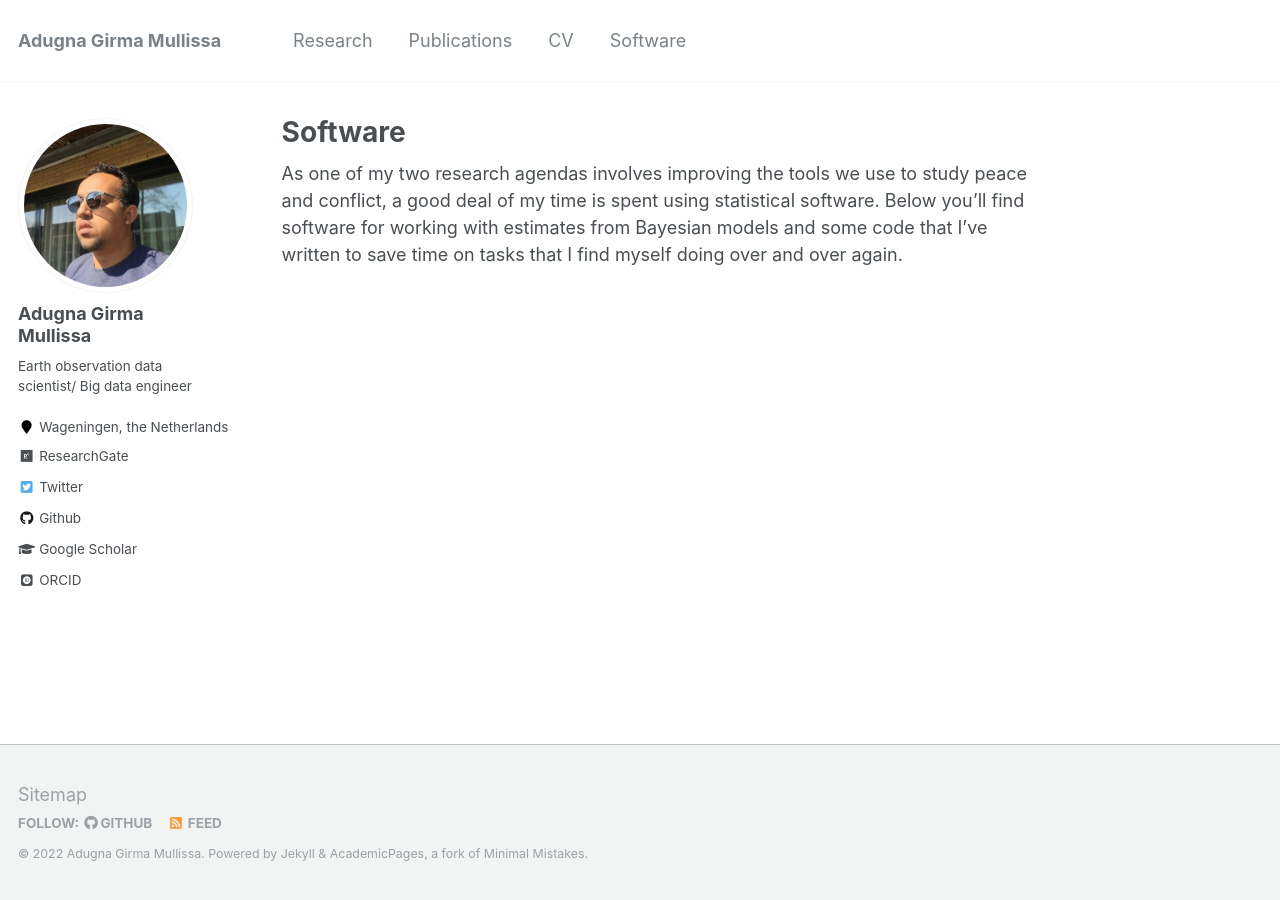
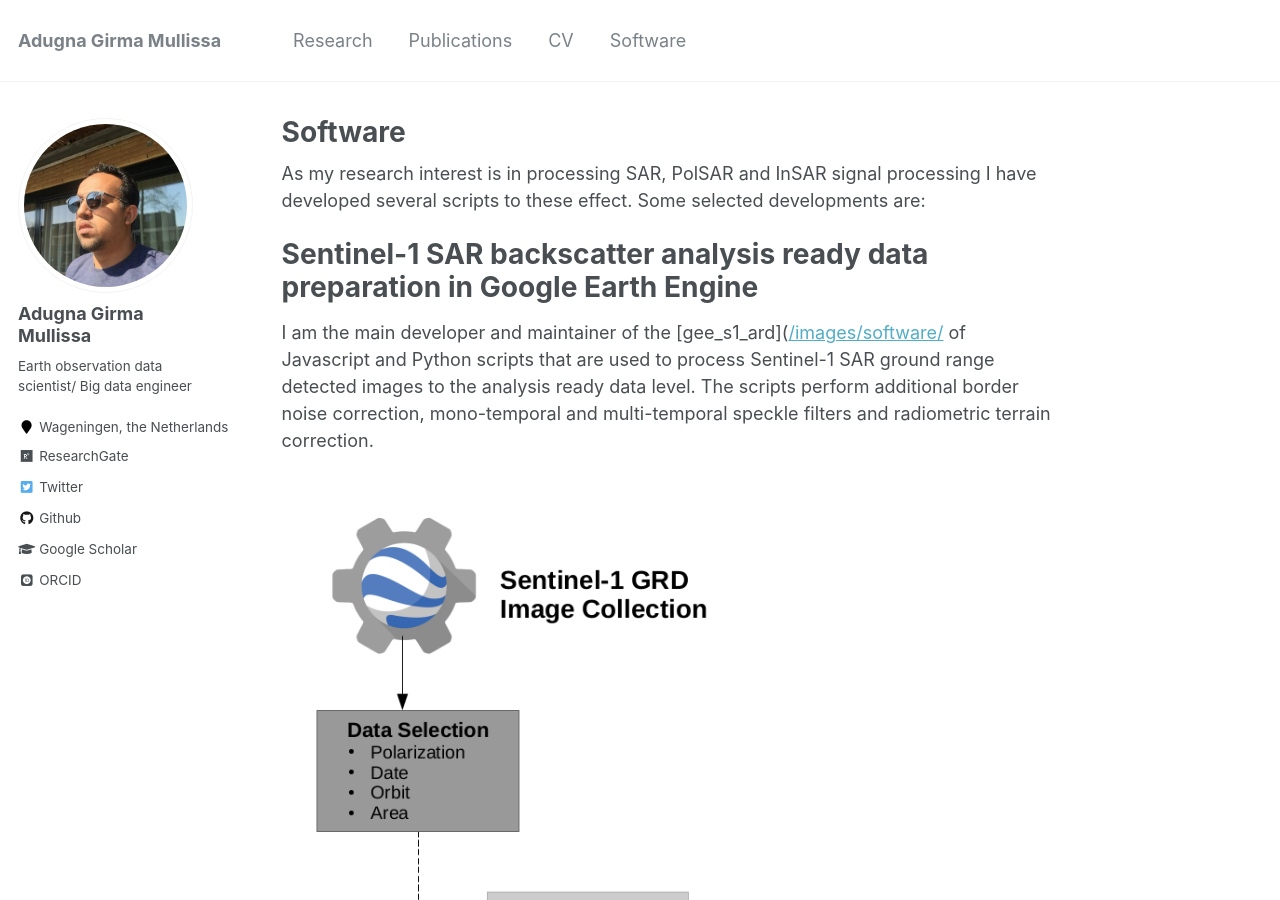
Before and after one commit to adugnag/adugnag.github.io, a Jekyll site: the page built from _pages/software.md, in a window 1280 px wide and 900 px high. Built offline with Jekyll 4.4.1, drawn with Linux system fonts in a browser that asks for light colours; some web fonts are replaced.

Commit message:
Update software.md

```diff
--- a/_pages/software.md
+++ b/_pages/software.md
@@ -17,4 +17,10 @@ gallery:
 header:
 ---
 
-As one of my two research agendas involves improving the tools we use to study peace and conflict, a good deal of my time is spent using statistical software. Below you'll find software for working with estimates from Bayesian models and some code that I've written to save time on tasks that I find myself doing over and over again.
+As my research interest is in processing SAR, PolSAR and InSAR signal processing I have developed several scripts to these effect. Some selected developments are:
+
+# Sentinel-1 SAR backscatter analysis ready data preparation in Google Earth Engine
+
+I am the main developer and maintainer of the [gee_s1_ard]([/images/software/](https://github.com/adugnag/gee_s1_ard) of Javascript and Python scripts that are used to process Sentinel-1 SAR ground range detected images to the analysis ready data level. The scripts perform additional border noise correction, mono-temporal and multi-temporal speckle filters and radiometric terrain correction.
+
+![](/images/software/S1-ARD-framework.png)
```
